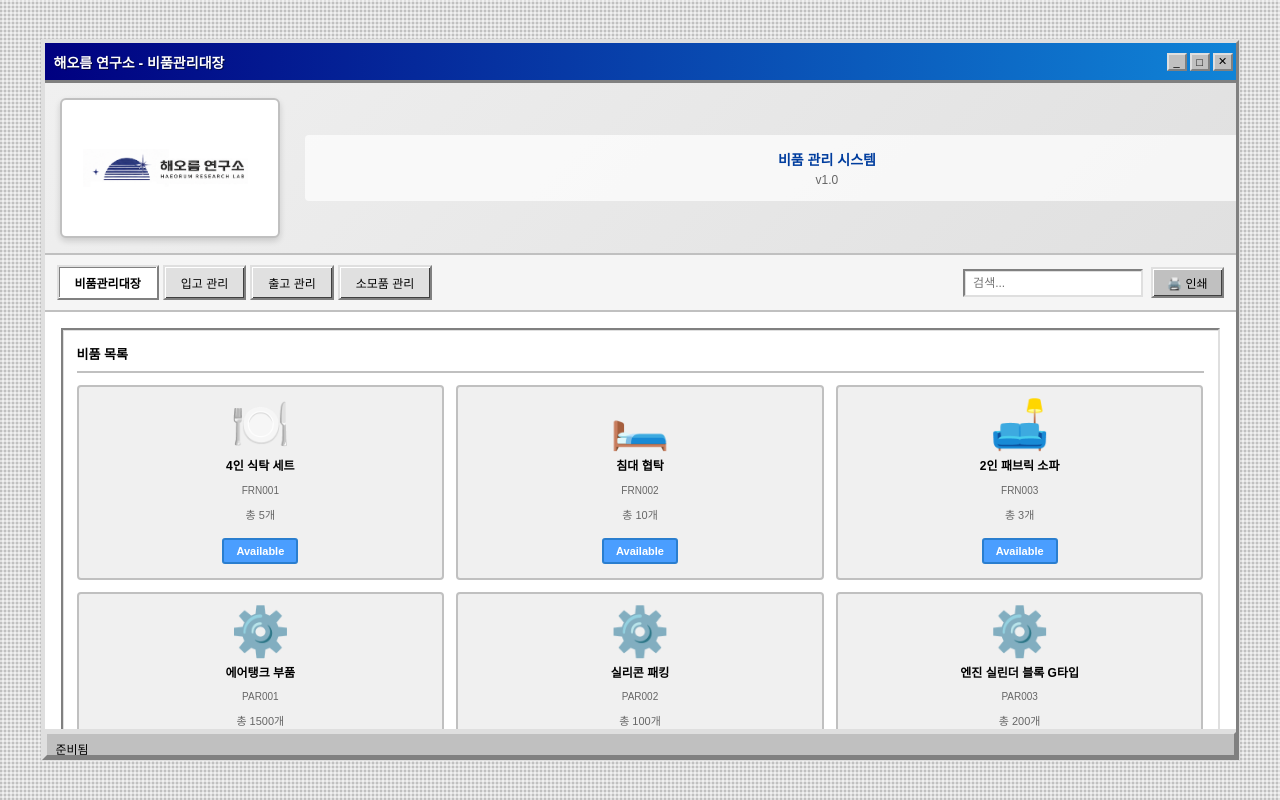
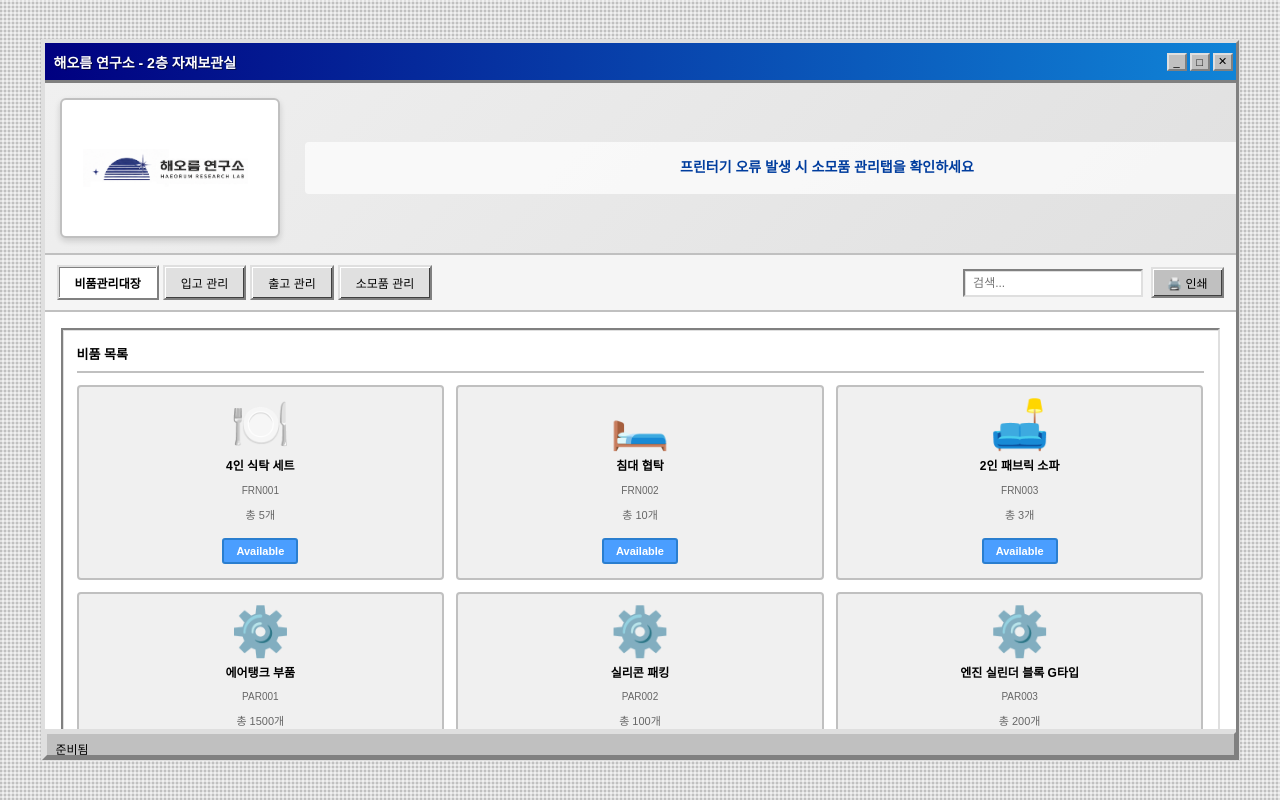
Before and after one commit to haeoreum-research/haeorum-equipment-management, a plain HTML site: page index.html in a window 1280 px wide. Drawn offline with Linux system fonts and the light colour scheme.

Commit message:
Update title and info text, reduce logo height

```diff
--- a/index.html
+++ b/index.html
@@ -11,7 +11,7 @@
         <!-- Header with Logo -->
         <div class="header">
             <div class="header-top">
-                <span class="title-bar">해오름 연구소 - 비품관리대장</span>
+                <span class="title-bar">해오름 연구소 - 2층 자재보관실</span>
                 <div class="window-controls">
                     <button class="control-btn">_</button>
                     <button class="control-btn">□</button>
@@ -28,8 +28,7 @@
                     <img src="logo.jpg" alt="해오름 연구소 로고" class="logo-img">
                 </div>
                 <div class="info-section">
-                    <p class="info-text">비품 관리 시스템</p>
-                    <p class="info-version">v1.0</p>
+                    <p class="info-text">프린터기 오류 발생 시 소모품 관리탭을 확인하세요</p>
                 </div>
             </div>
 
```
